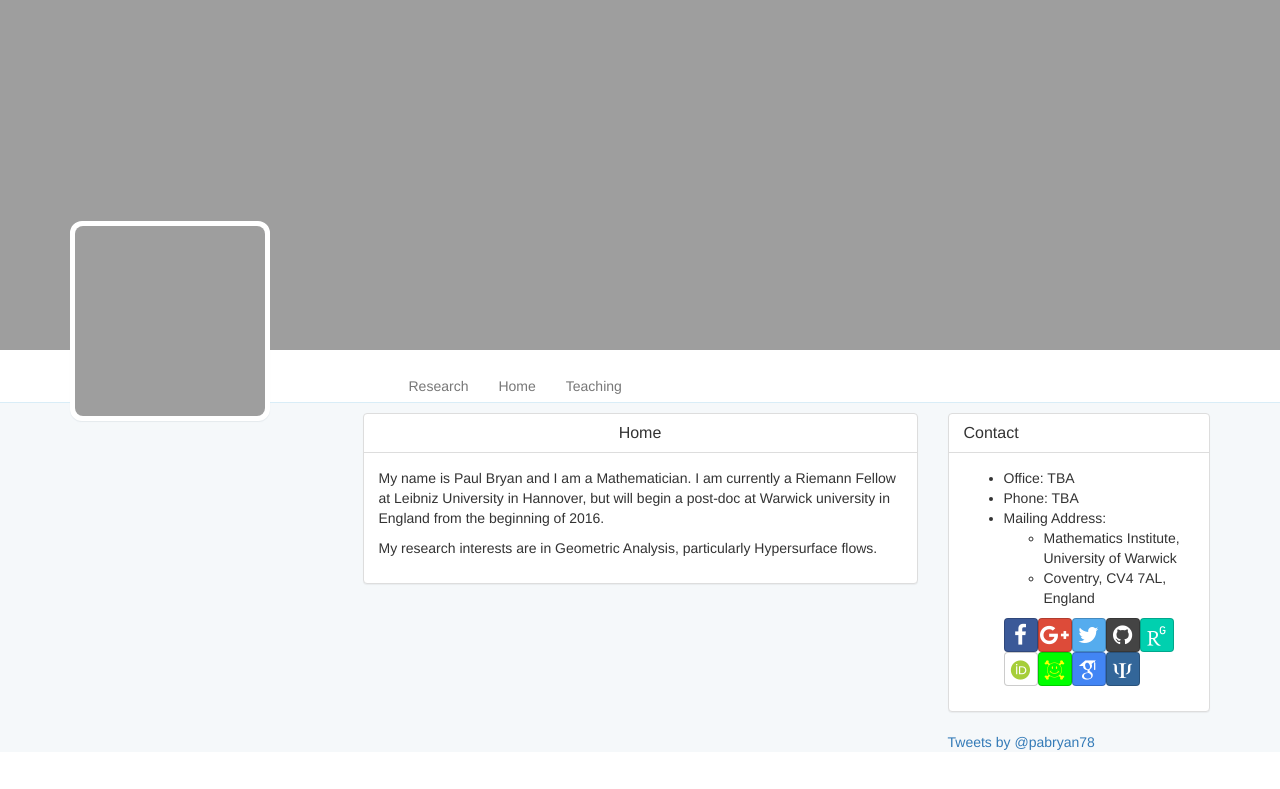
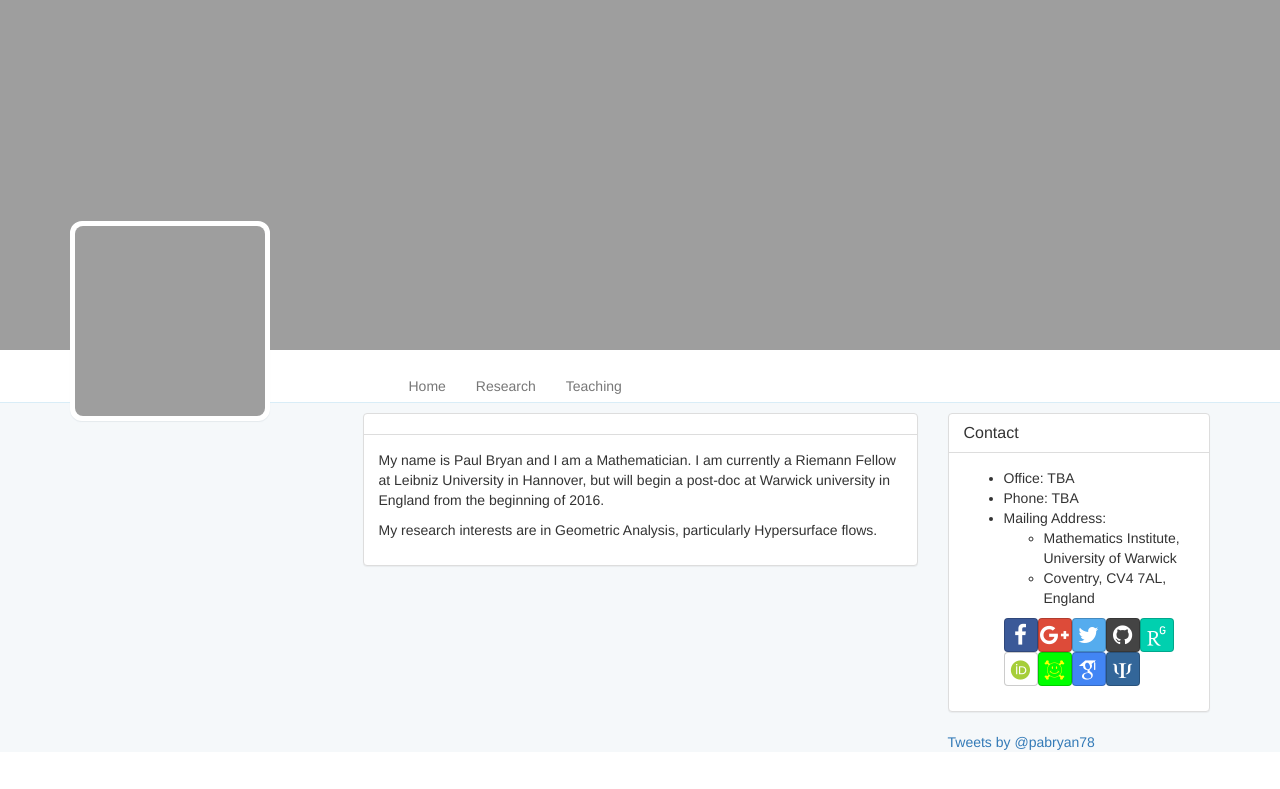
Before and after one commit to pabryan/pabryan.github.io, a Jekyll site: the page built from index.html, in a window 1280 px wide. Shown: the top 789 px of the page. Built offline with Jekyll 4.4.1, drawn with Linux system fonts in a browser that asks for light colours; some web fonts are replaced; comment, search, counter and statistics services are not loaded.

Commit message:
Removed home page title and created explicit home page link in nav.

```diff
--- a/_includes/nav.html
+++ b/_includes/nav.html
@@ -15,10 +15,9 @@
     <!-- Collect the nav links, forms, and other content for toggling -->
     <div class="collapse navbar-collapse" id="bs-example-navbar-collapse-1">
       <ul class="nav navbar-nav">
-<!--                <li>
+        <li>
           <a href="{{ site.baseurl }}/">Home</a>
         </li>
--->
 
         {% for page in site.pages %}{% if page.title %}
         <li>
--- a/index.html
+++ b/index.html
@@ -1,7 +1,6 @@
 ---
 layout: page
 description: "Paul Bryan: Mathematician"
-title: Home
 ---
 
 <p>My name is Paul Bryan and I am a Mathematician. I am currently a Riemann Fellow at Leibniz University in Hannover, but will begin a post-doc at Warwick university in England from the beginning of 2016.</p>
```
Lines whose indentation alone changed are shown as unchanged.
